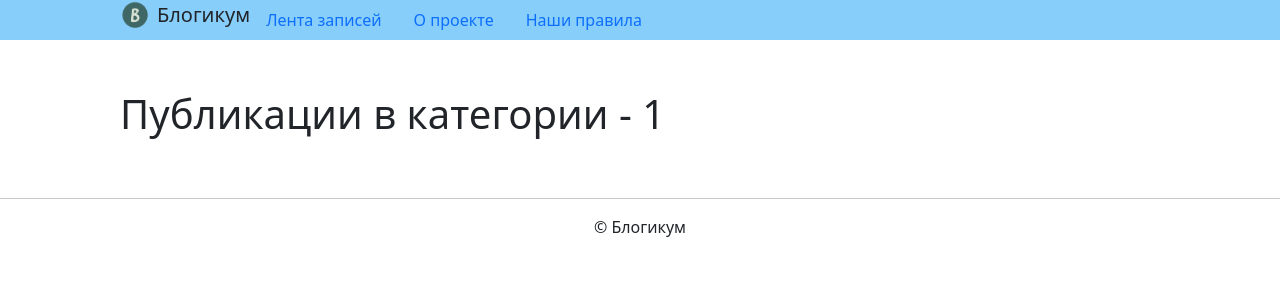
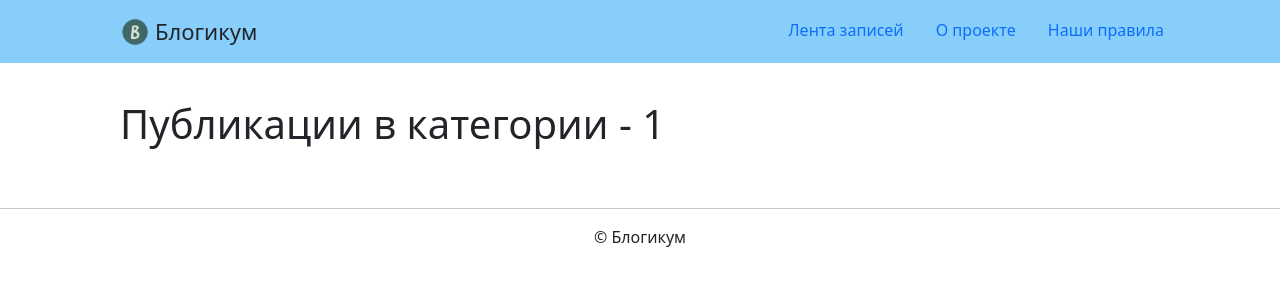
Before and after one commit to frankybanana/django_sprint1, a Django app: page /category/1/ in a window 1280 px wide. Shown: the top 300 px of the page. Run offline with Django 3.2, Linux system fonts and the light colour scheme; some libraries are stand-ins or nearby versions.

Commit message:
pytest passed

```diff
--- a/blogicum/templates/blog/category.html
+++ b/blogicum/templates/blog/category.html
@@ -3,7 +3,7 @@
 <style>
   h1 {
   margin-left: 120px;
-  margin-top: 50px;
+  margin-top: 100px;
   margin-bottom: 50 px;
   }
 </style>
--- a/blogicum/templates/blog/index.html
+++ b/blogicum/templates/blog/index.html
@@ -9,7 +9,7 @@
   }
   h1 {
   margin-left: 120px;
-  margin-top: 50px;
+  padding-top: 100px;
   a {
   margin-right: 120px;
   }
--- a/blogicum/templates/includes/header.html
+++ b/blogicum/templates/includes/header.html
@@ -1,20 +1,43 @@
 {% load static %}
 <style>
-.my_class {
-display: flex;
-  padding-left: 120px;
-  flex-flow: row nowrap;
-  background: lightskyblue;
+header {
+  top: 0;
+  left: 0;
+  right: 0;
+  z-index: 999;
+  display: flex;
+  position: fixed;
+  padding: 15px 20px;
+  align-items: center;
+  background-color: lightskyblue;
 }
-.blogicum {padding-left: 7px;
+
+.logo {
 font-size: 20px;
-
+  font-weight: bold;
+  align-items: center;
+  display: inline-flex;
+  padding-left: 100px;
+}
+.blogicum {
+font-size: 22px;
+background: lightskyblue;
+margin-left: 5px;
+}
+.menu {
+	list-style: none;
+	position: absolute;
+	top: 10px;
+	right: 100px;
+	lightskyblue;
 }
 </style>
+<header>
     <link rel="stylesheet" href="{% static 'css/bootstrap.min.css' %}">
-    <div class="my_class"><img src="{% static 'img/logo.png' %}" height="30" alt="">
+<div class="logo"><img src="{% static 'img/logo.png' %}" height="30" alt=""></div>
     <div class="blogicum">Блогикум</div>
         {% with request.resolver_match.view_name as view_name %}
+        <nav class="menu">
     <ul class="nav nav-pills">
           <li class="nav-item">
             <a
@@ -41,5 +64,6 @@ font-size: 20px;
             </a>
           </li>
         </ul>
-        </div>
+        </nav>
+    </header>
         {% endwith %}
--- a/blogicum/templates/pages/about.html
+++ b/blogicum/templates/pages/about.html
@@ -8,7 +8,7 @@
   }
   h1 {
   margin-left: 120px;
-  margin-top: 50px;
+  margin-top: 100px;
   }
 </style>
 
--- a/blogicum/templates/pages/rules.html
+++ b/blogicum/templates/pages/rules.html
@@ -9,7 +9,7 @@
   }
   h1 {
   margin-left: 120px;
-  margin-top: 50px;
+  margin-top: 100px;
   }
 </style>
 <h1>Наши правила</h1>
```
Also changed, not shown: blogicum/templates/blog/detail.html (+8 -7 lines).
